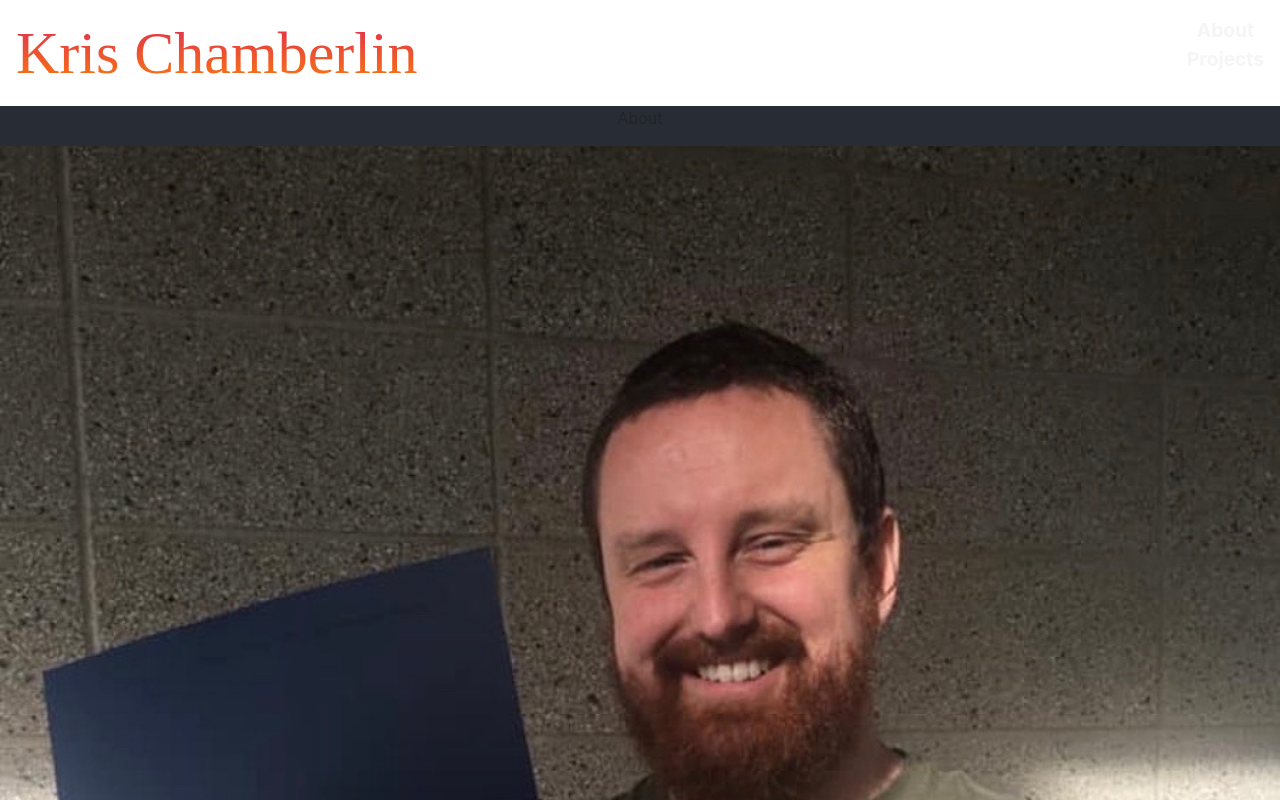
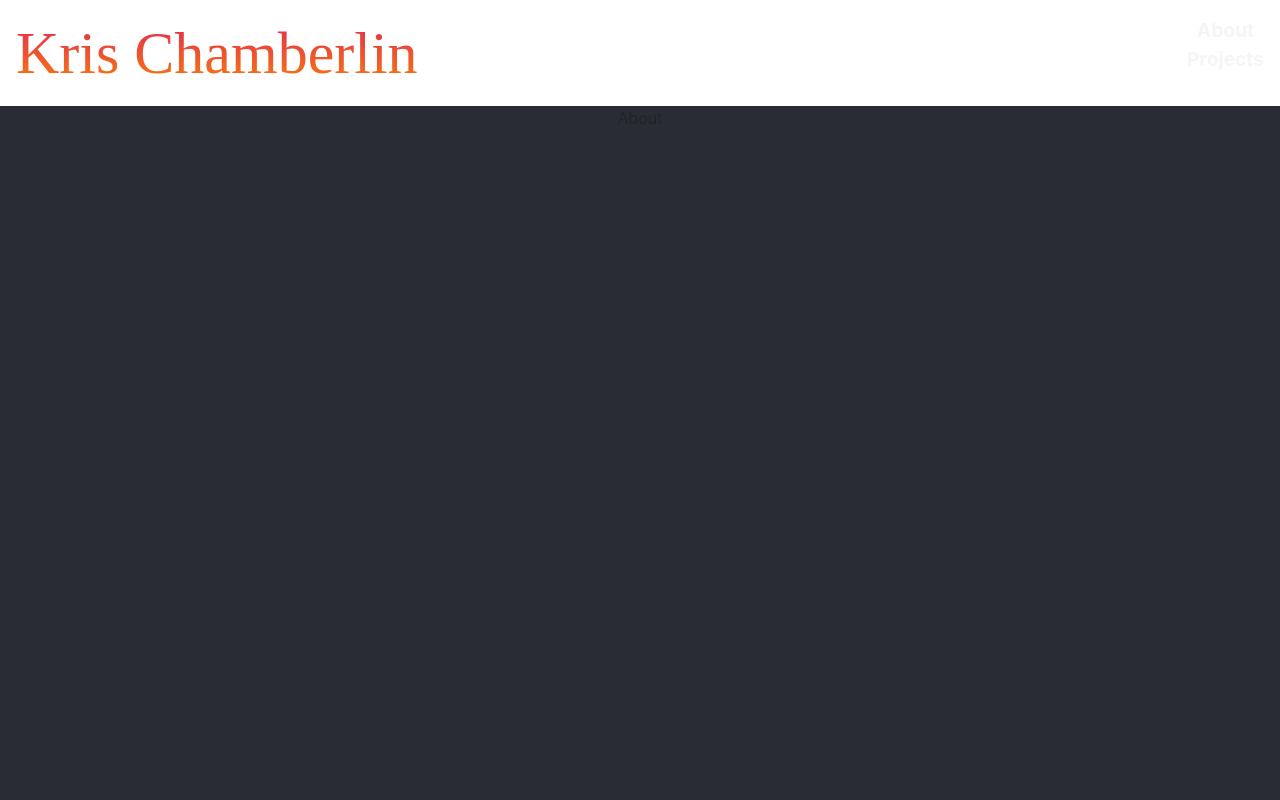
Before and after one commit to kechamberlin/kris-chamberlin-portfolio, a React (Create React App) app: page / in a window 1280 px wide. Shown: the top 800 px of the page. Built offline with nearby package versions, Linux system fonts and the light colour scheme; a web font is replaced by a local one.

Commit message:
Commented out Me import and img render.

```diff
--- a/src/components/About.js
+++ b/src/components/About.js
@@ -1,11 +1,11 @@
 import React from 'react';
-import Me from '../images/my-picture.jpeg';
+// import Me from '../images/my-picture.jpeg';
 
 function About() {
   return (
     <div className='about'>
       <p>About</p>
-      <img src={Me} alt='me with my coding certificate' />
+      {/* <img src={Me} alt='me with my coding certificate' /> */}
     </div>
   );
 }
```
